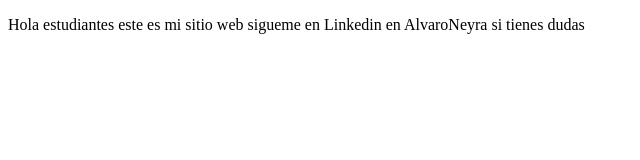
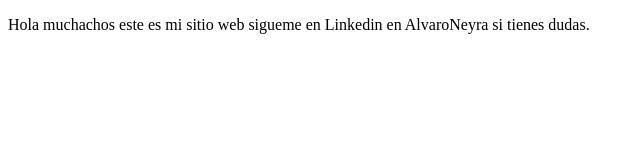
Before and after one commit to alvaro230699/proyectoDemoCursoPrework, a plain HTML site: page index.html in a window 1280 px wide. Shown: the full height of the page, 0-640 px from the left. Drawn offline with Linux system fonts and the light colour scheme.

```diff
--- a/index.html
+++ b/index.html
@@ -7,8 +7,8 @@
 </head>
 <body>
     <p>
-        Hola estudiantes este es mi sitio web
-        sigueme en Linkedin en AlvaroNeyra si tienes dudas
+        Hola muchachos este es mi sitio web
+        sigueme en Linkedin en AlvaroNeyra si tienes dudas.
     </p>
 
 </body>
```
